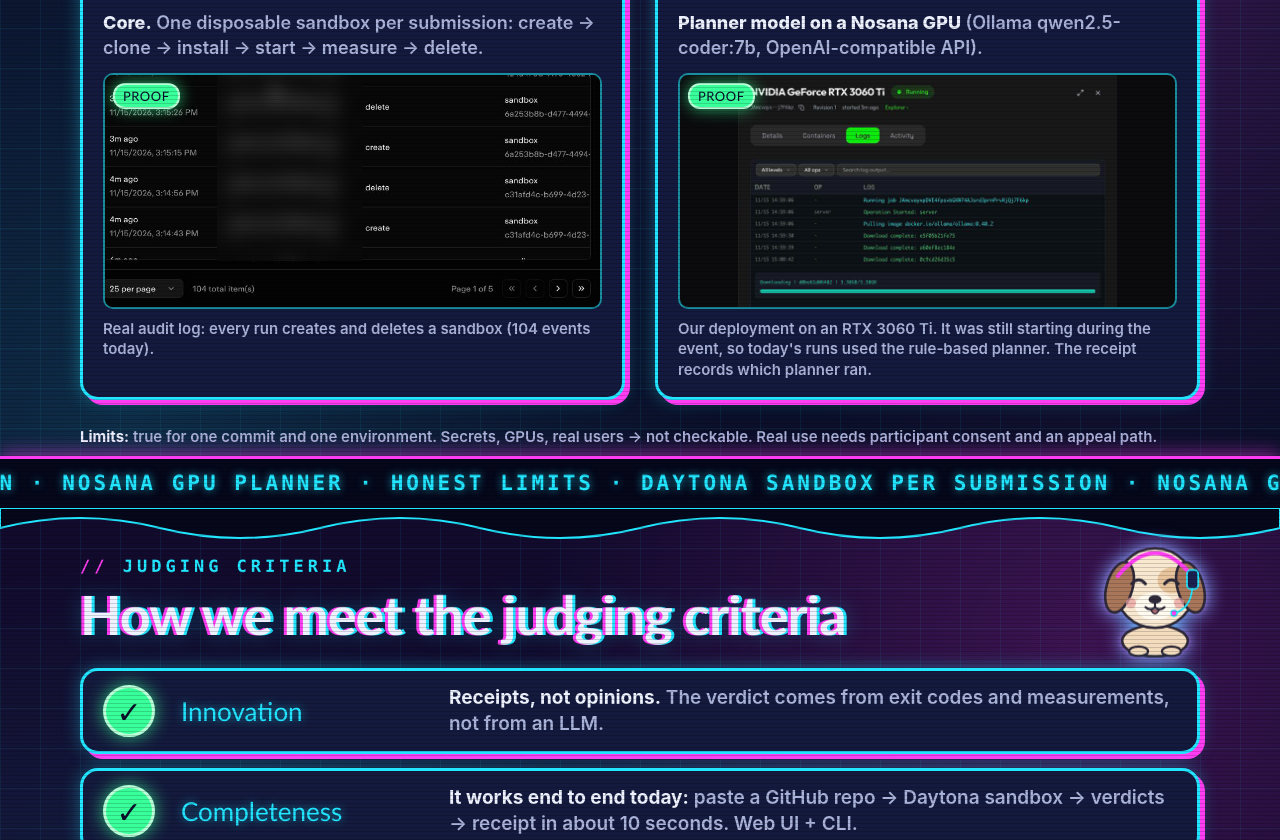
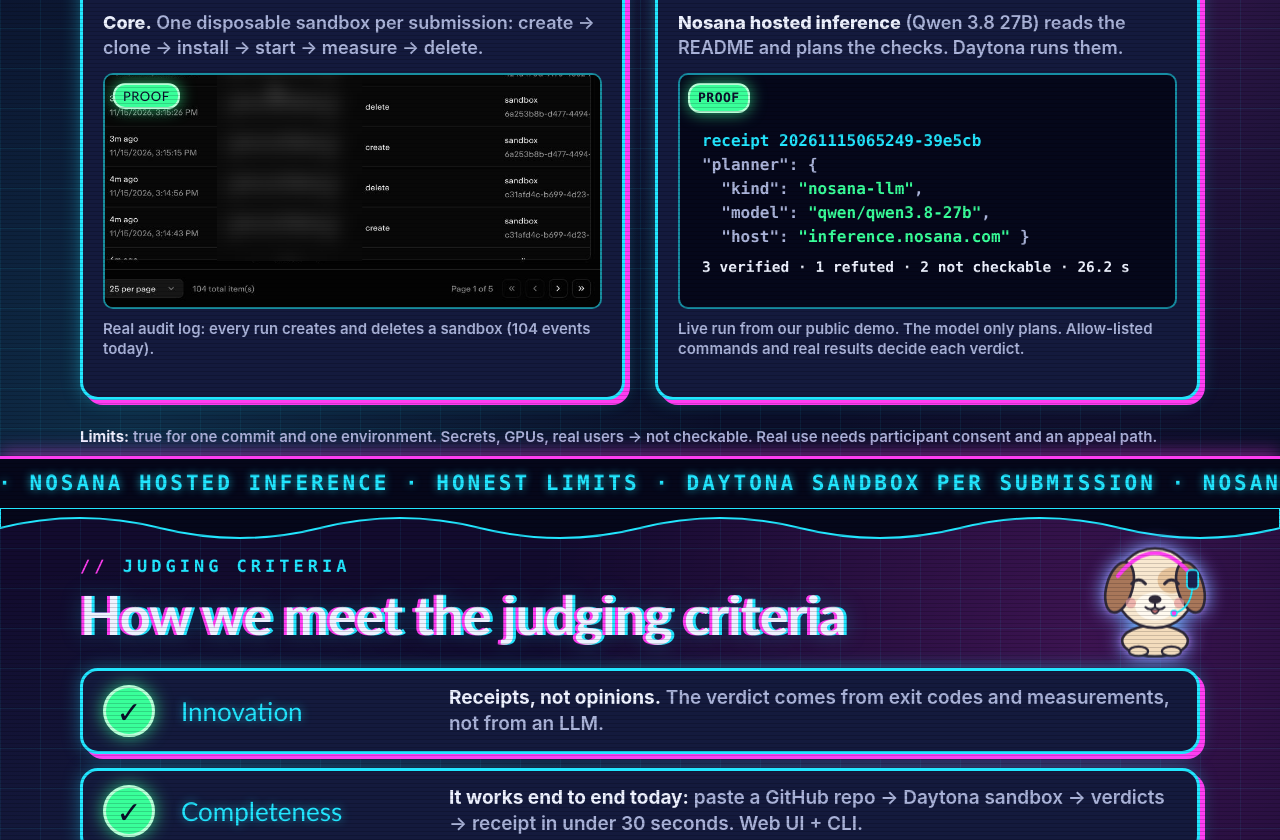
Before and after one commit to Masashi-Ono0611/daytona-hacksprint-tokyo-20261115, a website: page docs/slides/hackproof.html in a window 1280 px wide. Shown: the part 4532-5372 px from the top of the page. Drawn offline with Linux system fonts and the light colour scheme.

Commit message:
Slides: Nosana hosted inference facts from receipt 20261115065249-39e5cb
Co-Authored-By: Claude Opus 5.5 <noreply@anthropic.com>

```diff
--- a/docs/slides/hackproof.html
+++ b/docs/slides/hackproof.html
@@ -308,12 +308,19 @@ h2 { font-size:54px; line-height:1.02; margin:0; letter-spacing:-1px }
   </div>
   <div class="pan box pop d3" style="left:655px">
     <div class="logo"><img src="assets/logo-nosana.svg" alt="Nosana" style="height:30px"></div>
-    <p><b>Planner model on a Nosana GPU</b> (Ollama qwen2.5-coder:7b, OpenAI-compatible API).</p>
-    <div class="proof" style="display:flex;justify-content:center"><span class="sticker s-ok tagp">Proof</span><img src="assets/nosana-deployment.png" alt="Nosana deployment on an RTX 3060 Ti" style="height:100%;width:auto;display:block" onerror="this.style.display='none'"></div>
-    <div class="cap">Our deployment on an RTX 3060 Ti. It was still starting during the event, so today's runs used the rule-based planner. The receipt records which planner ran.</div>
+    <p><b>Nosana hosted inference</b> (Qwen 3.8 27B) reads the README and plans the checks. Daytona runs them.</p>
+    <div class="proof" style="display:flex;flex-direction:column;justify-content:center;padding:40px 22px 14px;box-sizing:border-box;background:#05071a;font:600 16px/1.5 var(--mono);color:var(--mut)"><span class="sticker s-ok tagp">Proof</span>
+      <div style="color:var(--cyan)">receipt 20261115065249-39e5cb</div>
+      <div>"planner": {</div>
+      <div>&nbsp;&nbsp;"kind": <span style="color:#39ff9a">"nosana-llm"</span>,</div>
+      <div>&nbsp;&nbsp;"model": <span style="color:#39ff9a">"qwen/qwen3.8-27b"</span>,</div>
+      <div>&nbsp;&nbsp;"host": <span style="color:#39ff9a">"inference.nosana.com"</span> }</div>
+      <div style="margin-top:8px;color:var(--fg);font-size:14.5px;white-space:nowrap">3 verified · 1 refuted · 2 not checkable · 26.2 s</div>
+    </div>
+    <div class="cap">Live run from our public demo. The model only plans. Allow-listed commands and real results decide each verdict.</div>
   </div>
   <p class="lim"><b>Limits:</b> true for one commit and one environment. Secrets, GPUs, real users → not checkable. Real use needs participant consent and an appeal path.</p>
-  <div class="ticker"><div class="track">DAYTONA SANDBOX PER SUBMISSION · NOSANA GPU PLANNER · HONEST LIMITS · DAYTONA SANDBOX PER SUBMISSION · NOSANA GPU PLANNER · HONEST LIMITS · DAYTONA SANDBOX PER SUBMISSION · NOSANA GPU PLANNER · HONEST LIMITS ·</div></div>
+  <div class="ticker"><div class="track">DAYTONA SANDBOX PER SUBMISSION · NOSANA HOSTED INFERENCE · HONEST LIMITS · DAYTONA SANDBOX PER SUBMISSION · NOSANA HOSTED INFERENCE · HONEST LIMITS · DAYTONA SANDBOX PER SUBMISSION · NOSANA HOSTED INFERENCE · HONEST LIMITS ·</div></div>
 </section>
 
 <!-- 8 · Judging criteria -->
@@ -323,9 +330,9 @@ h2 { font-size:54px; line-height:1.02; margin:0; letter-spacing:-1px }
   <svg class="pup bob" viewBox="0 0 300 310" style="right:60px;top:20px;width:130px;height:134px"><use href="#pup-base"/><use href="#f-happy"/><use href="#p-headset"/></svg>
   <div class="jrows">
     <div class="jrow box pop d2"><span class="ck">✓</span><span class="nm">Innovation</span><p><b>Receipts, not opinions.</b> The verdict comes from exit codes and measurements, not from an LLM.</p></div>
-    <div class="jrow box pop d3"><span class="ck">✓</span><span class="nm">Completeness</span><p><b>It works end to end today:</b> paste a GitHub repo → Daytona sandbox → verdicts → receipt in about 10 seconds. Web UI + CLI.</p></div>
+    <div class="jrow box pop d3"><span class="ck">✓</span><span class="nm">Completeness</span><p><b>It works end to end today:</b> paste a GitHub repo → Daytona sandbox → verdicts → receipt in under 30 seconds. Web UI + CLI.</p></div>
     <div class="jrow box pop d4"><span class="ck">✓</span><span class="nm">Real-life problem</span><p><b>Judges cannot run every project.</b> HackProof checks what a README claims, and says what it cannot check.</p></div>
-    <div class="jrow box pop d5"><span class="ck">✓</span><span class="nm">Sponsor usage</span><p><b>Daytona runs every check</b> (sandbox per submission). Nosana GPU planner is integrated in code.</p></div>
+    <div class="jrow box pop d5"><span class="ck">✓</span><span class="nm">Sponsor usage</span><p><b>Daytona runs every check</b> (sandbox per submission). Nosana hosted inference (Qwen 3.8 27B) reads the README and plans the checks.</p></div>
   </div>
   <div class="ticker"><div class="track">INNOVATION · COMPLETENESS · REAL-LIFE PROBLEM · SPONSOR USAGE · INNOVATION · COMPLETENESS · REAL-LIFE PROBLEM · SPONSOR USAGE · INNOVATION · COMPLETENESS · REAL-LIFE PROBLEM · SPONSOR USAGE ·</div></div>
 </section>
```
Also changed, not shown: 1 other file.
